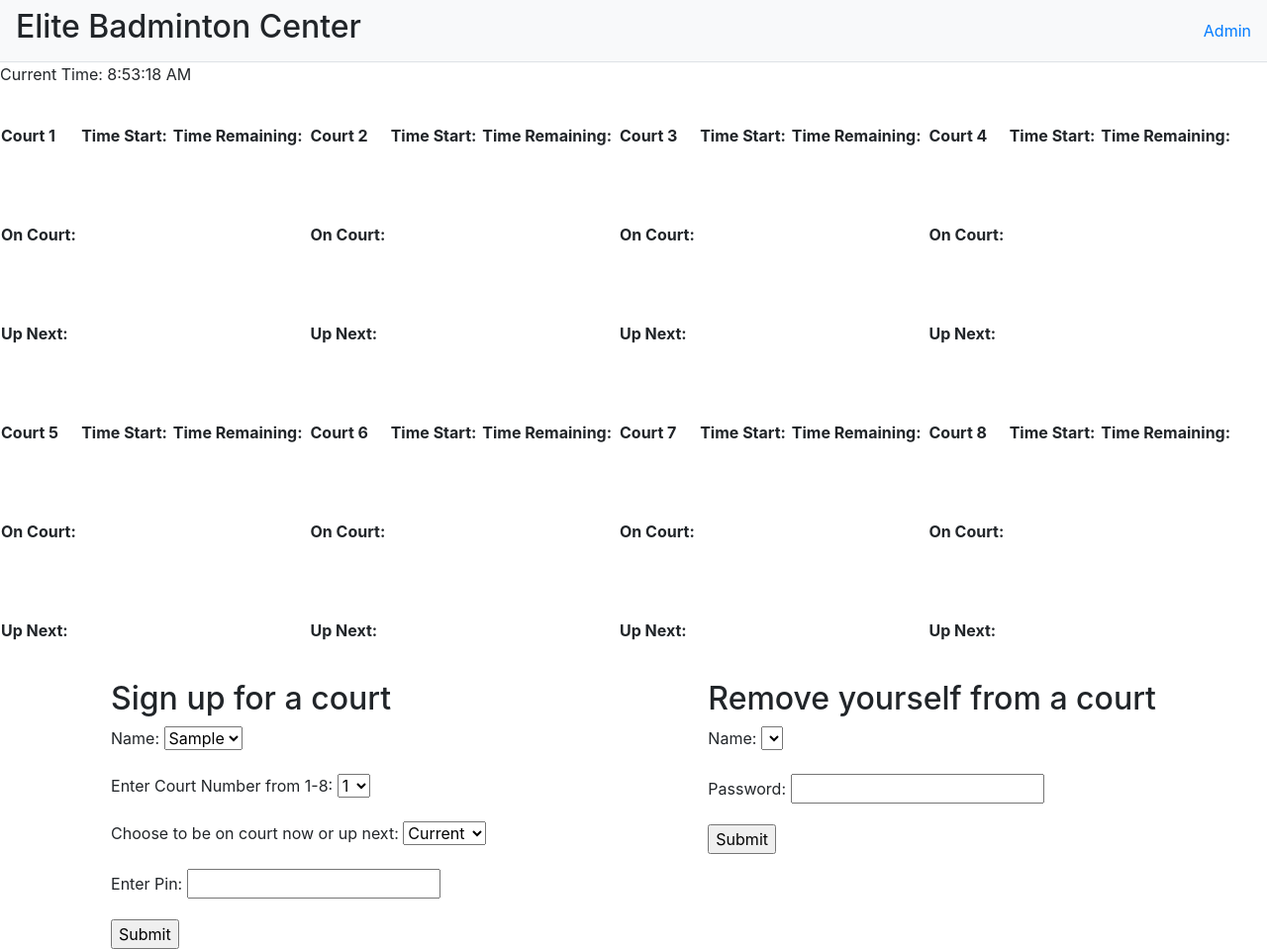
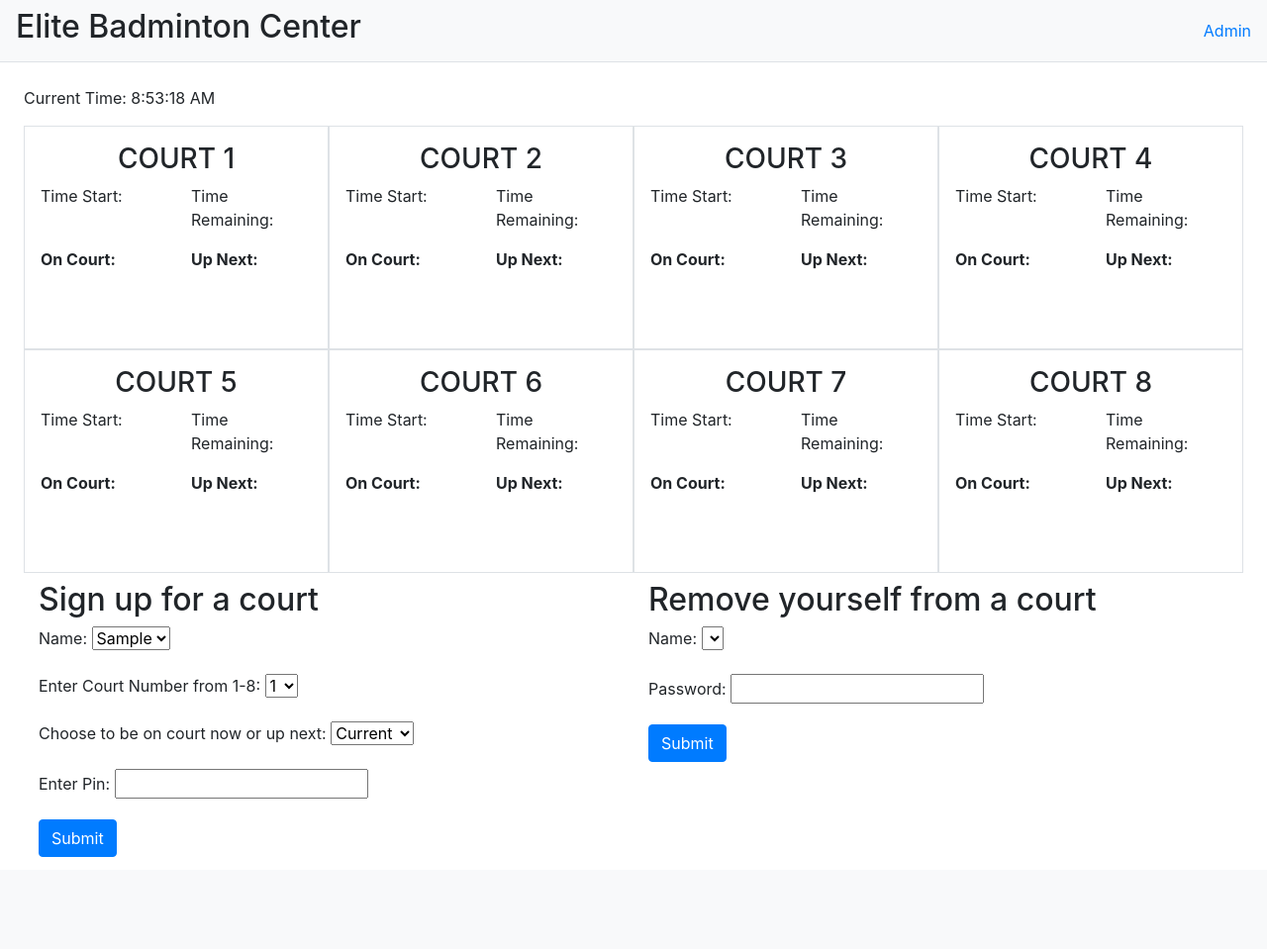
Before and after one commit to twzhuang/courtReg, a Flask app: page / in a window 1280 px wide. Shown: the whole page at 99% size. After the commit the page ends 866 px from the top, so only its background shows below. Run offline with Flask 2, Linux system fonts and the light colour scheme; tables that the repository leaves empty or names only in its code hold one stand-in row (values such as "Sample post"); lists and menus that the app fills with data are empty; some libraries are stand-ins or nearby versions.

Commit message:
Fixed timer functionality and reformatted courts

```diff
--- a/server.py
+++ b/server.py
@@ -2,21 +2,21 @@ from flask import Flask, render_template, redirect, request, session, flash
 from mysqlconnection import connectToMySQL
 from helper import (court_is_full, generate_court, remove_user_from_db, calculate_end_time,)
 import sys
-# from flask_bcrypt import Bcrypt
-import re
 from datetime import datetime
+import logging
 
 app = Flask(__name__)
-# bcrypt = Bcrypt(app)
+
 
 app.secret_key = "I am a secret key"
 
 db = "ebc_db"
 
-ONE_PLAYER_TIME = 1
+ONE_PLAYER_TIME = 10
 TWO_PLAYER_TIME = 15
 THREE_PLAYER_TIME = 20
 FOUR_PLAYER_TIME = 25
+
 
 '''
 To Do That I can remember:
@@ -42,30 +42,19 @@ says what court they are currently on but am too lazy currently
 """
 
 num_courts = 8
+# Dictionary to store all courts and each court is a list of names
 courts_test = {"court{}".format(num): generate_court() for num in range(1, num_courts+1)}
-# print("========== DYNAMICALLY GENERATE COURTS: ========= {}".format(courts_test), file=sys.stderr)
 
-# Dictionary to store all courts and each court is a list of names
-courts = {
-    "court1": [],
-    "court2": [],
-    "court3": [],
-    "court4": [],
-    "court5": [],
-    "court6": [],
-    "court7": [],
-    "court8": [],
-}
 
 # This chunk resets all players to not on a court when program starts.
 mysql = connectToMySQL(db)
 query = "update ebc_db.users set onCourt=0"
 mysql.query_db(query)
 
-print('======== COURTS ON STARTUP ========= {}'.format(courts), file=sys.stderr)
 
 @app.route("/")
 def main():
+    print("====================== SESSION LINE 57 ====================: {}".format(session), file=sys.stderr)
     names_of_users = []  # list of users not on a court
     users_to_remove = []  # list of users on a court
 
@@ -76,18 +65,17 @@ def main():
     mysql = connectToMySQL(db)  # this is to create list of people on a court
     query = "Select first_name FROM ebc_db.users where onCourt = 1;"
     users_on_court = mysql.query_db(query)
-    print("========= USERS CURRENTLY ON A COURT FROM INDEX =========== {}".format(users_on_court), file=sys.stderr)
 
     for user in users:  # makes list of people not on court
         names_of_users.append(user['first_name'])
 
     for person in users_on_court:  # makes list of people that can removed
         users_to_remove.append(person['first_name'])
-    # print("========== COURTS: ========== {}".format(courts_test), file=sys.stderr)
-    return render_template('index.html', onCourtUsers=users_to_remove, names_of_users=names_of_users, courts=courts, courts_test=courts_test)
+    return render_template('index.html', onCourtUsers=users_to_remove, names_of_users=names_of_users, courts_test=courts_test)
+
 
 @app.route("/clearUserTable")
-def clearUserTable():
+def clear_user_table():
     if not 'loggedin' in session:
         session['loggedin'] = False
         return redirect('/loginpage')
@@ -98,12 +86,13 @@ def clearUserTable():
     courts_test = {"court{}".format(num): generate_court() for num in range(1, num_courts+1)}
     return redirect("/admin")
 
+
 @app.route("/admin")
 def admin():
-    print("***************************")
-    print(courts_test, file=sys.stderr)
+    print("====================== SESSION ====================: {}".format(session), file=sys.stderr)
     # add admin login check
     if not 'loggedin' in session:
+        print("================INSIDE IF STATEMENT=============", file=sys.stderr)
         session['loggedin'] = False
         return redirect('/loginpage')
     else:
@@ -117,14 +106,13 @@ def admin():
         mysql = connectToMySQL(db)  # this is to create list of people on a court
         query = "Select first_name FROM ebc_db.users where onCourt = 1;"
         users_on_court = mysql.query_db(query)
-        print("========= USERS CURRENTLY ON A COURT FROM INDEX =========== {}".format(users_on_court), file=sys.stderr)
 
         for user in users:  # makes list of people not on court
             names_of_users.append(user['first_name'])
 
         for person in users_on_court:  # makes list of people that can removed
             users_to_remove.append(person['first_name'])
-        return render_template('admin.html', onCourtUsers=users_to_remove, names_of_users=names_of_users, courts=courts, courts_test=courts_test)
+        return render_template('admin.html', onCourtUsers=users_to_remove, names_of_users=names_of_users, courts_test=courts_test)
 
 
 @app.route("/loginpage")
@@ -137,11 +125,11 @@ def login():
     mysql = connectToMySQL(db)
     query = "SELECT * FROM admins WHERE username = %(username)s;"
     data = {'username': request.form['username']}
-    existingUser = mysql.query_db(query, data)
-    print(existingUser)
-    if len(existingUser) > 0:
+    existing_user = mysql.query_db(query, data)
+
+    if len(existing_user) > 0:
         # check if password entered matches password in database
-        if existingUser[0]['password']==request.form['password']:
+        if existing_user[0]['password'] == request.form['password']:
             print(session)
             print("password found")
             session['loggedin'] = True
@@ -186,10 +174,6 @@ def remove_user_from_court():
                 if name_selected in court_info['players']:
                     court_info['players'].remove(name_selected)
                     remove_user_from_db(db, name_selected)
-                    # mysql = connectToMySQL(db)
-                    # query = "update ebc_db.users set onCourt=0 where first_name = " + "'" + name_selected + "'" + ";"
-                    # mysql.query_db(query)
-                    print('======== COURTS AFTER REMOVING USER ========= {}'.format(courts), file=sys.stderr)
 
     return redirect("/")
 
@@ -229,9 +213,11 @@ def add_user_to_court():
     current_or_next = request.form['current_or_next']
     selected_court_info = courts_test[court_entered]
     current_court = selected_court_info["current"]
+
     mysql = connectToMySQL(db)
     query = "SELECT * FROM ebc_db.users where first_name = " + "'" + name_selected + "'" + ";"
     user = mysql.query_db(query)
+    print("USER {}".format(user), file=sys.stderr)
 
     if pin_entered < 1:
         flash("This field is required", "userPinAdd")
@@ -254,10 +240,12 @@ def add_user_to_court():
                 flash("This court is currently full. Please choose to be next on the court or choose another court.")
                 is_valid = False
             else:
+                start_time = datetime.now()
                 # if court is empty and court selection is current, add a start time and end time
-                if current_or_next == 'current' and not current_court['players']:
-                    start_time = datetime.now()
-                    current_court['start_time'] = start_time.strftime("%H:%M:%S")
+                if current_or_next == 'current':
+                    if not current_court['players']:
+                        current_court['start_time'] = start_time.strftime("%I:%M %p").lstrip("0")
+
                     # Calculate end time for court depending on number of players
                     current_court['end_time'] = calculate_end_time(
                         len(current_court["players"]) + 1,
@@ -268,14 +256,12 @@ def add_user_to_court():
                         FOUR_PLAYER_TIME
                     )
 
-                    print("SELECTED COURT INFO: {}".format(selected_court_info), file=sys.stderr)
                 # Add player to court
                 selected_court_info[current_or_next]['players'].append(name_selected)
 
                 mysql = connectToMySQL(db)
                 query = "update ebc_db.users set onCourt=1 where first_name = " + "'" + name_selected + "'" + ";"
                 mysql.query_db(query)
-                print('======== COURTS AFTER ADDING USER ========= {}'.format(courts), file=sys.stderr)
     if not is_valid:
         return redirect("/")
 
@@ -342,7 +328,6 @@ def update_court():
     data = request.get_json()
     court_num = data["court_number"]
     court_info = courts_test["court" + str(court_num)]
-    print("POST REQUEST JSON: {}".format(data), file=sys.stderr)
 
     # Remove players from the court in db
     for player in court_info["current"]["players"]:
@@ -359,7 +344,7 @@ def update_court():
     # Set start time and end time for new players on court
     if court_info["current"]["players"]:
         start_time = datetime.now()
-        court_info["current"]["start_time"] = start_time.strftime("%H:%M:%S")
+        court_info["current"]["start_time"] = start_time.strftime("%I:%M %p").lstrip("0")
         court_info["current"]["end_time"] = calculate_end_time(
             len(court_info["current"]["players"]),
             start_time,
@@ -370,11 +355,5 @@ def update_court():
         )
     return redirect("/")
 
-
-# @app.route("/userRegister", methods=["POST"])
-# def register():
-#    is_valid = True
-#    iflen(request.form[''])
-
 if __name__ == '__main__':
     app.run(debug=True)
--- a/static/script.js
+++ b/static/script.js
@@ -35,7 +35,6 @@
         updateClock( clockElement );
     }, 1000);
 
-    var start_time_arr = document.getElementsByClassName( "start_time" );
     var end_time_arr = document.getElementsByClassName("end_time");
     var court_timer = document.getElementsByClassName( "timer" );
 
--- a/templates/index.html
+++ b/templates/index.html
@@ -14,49 +14,59 @@
     </style>
     <link rel="stylesheet" href="https://stackpath.bootstrapcdn.com/bootstrap/4.3.1/css/bootstrap.min.css" integrity="sha384-ggOyR0iXCbMQv3Xipma34MD+dH/1fQ784/j6cY/iJTQUOhcWr7x9JvoRxT2MZw1T" crossorigin="anonymous">
 </head>
-<body>
+<body style="height: 100vh">
     <nav class="navbar navbar-light bg-light justify-content-between border-bottom">
         <h2 class="">Elite Badminton Center</h2>
         <div class="d-inline">
             <a href="/admin">Admin</a>
         </div>
     </nav>
-    <header>Current Time: <span id="clock"></span></header>
-    <div class="container-fluid row">
+    <div class="p-4 h-100">
+        <header>
+            <p>Current Time: <span id="clock"></span></p>
+        </header>
+        <div class="container-fluid h-100">
+            <div class="row" style="height: 30%">
                 {% for i in range(1, courts_test|length + 1) %}
-        <table class="tablewidth tableheight">
-            {%if i==5 %}
-            <div class="w-100"></div>
-            {% endif %}
-            <tr>
-                <th>Court {{i}}</th>
+                    <div class="col border p-3">
+                        <h3 class="text-center px-2">COURT {{i}}</h3>
+                        <div>
+                            <div class="row">
                                 <span hidden class="end_time" id="end_time_{{i}}">{{ courts_test[ 'court' ~ i ]['current']['end_time'] }}</span>
-                <th>Time Start: <span class="start_time" id="start_time_{{i}}">{{ courts_test[ 'court' ~ i ]['current']['start_time'] }}</span></th>
-                <th>Time Remaining: <span id="time_remaining_{{i}}" value="{{ courts_test[ 'court' ~ i ]['current']['end_time'] }}"></span></th>
-            </tr>
-            <tr>
-
-            </tr>
-            <tbody>
-                <tr><th>On Court:</th></tr>
+                                <p class="col">Time Start: <span class="start_time font-weight-bold" id="start_time_{{i}}">{{ courts_test[ 'court' ~ i ]['current']['start_time'] }}</span></p>
+                                <p class="col">Time Remaining: <span class=" font-weight-bold" id="time_remaining_{{i}}" value="{{ courts_test[ 'court' ~ i ]['current']['end_time'] }}"></span></p>
+                            </div>
+                            <div class="row">
+                                <div class="col">
+                                <p class="font-weight-bold">On Court:</p>
+                                <ul class="pl-3">
                                 {% for current_next, court_info in courts_test[ 'court' ~ i ].items() %}
                                     {% if current_next == 'next' %}
-                    <tr><th>Up Next: </th></tr>
-
+                                            </ul>
+                                        </div>
+                                        <div class="col">
+                                        <p class="font-weight-bold">Up Next:</p>
+                                        <ul class="pl-3">
                                     {% endif %}
                                     {% for player in court_info['players'] %}
-                    <tr><td>{{ player }}</td></tr>
+                                        <li>{{ player }}</li>
                                     {% endfor %}
+                                    </ul>
                                 {% endfor %}
-            </tbody>
-
-        </table>
+                                </div>
+                            </div>
+                        </div>
+                    </div>
+                    {% if i == (courts_test|length)//2 %}
+                        </div>
+                        <div class="row" style="height: 30%">
+                    {% endif %}
                 {% endfor %}
                 </div>
 
 
-    <div style="display:flex; justify-content:space-around">
-        <form action="/addUserToCourt" method="post" style="display:inline-block">
+            <div class="row pt-2" style="height: 30%">
+                <form class="col" action="/addUserToCourt" method="post" style="display:inline-block">
                     <h2>Sign up for a court</h2>
                     <p>
                         <label for="personNameAdd">Name:</label>
@@ -90,10 +100,10 @@
                         <label for="userPinAdd">Enter Pin:</label>
                         <input type="password" id="userPinAdd" name="userPinAdd" required>
                     </p>
-            <input type="submit">
+                    <input type="submit" class="btn btn-primary">
                 </form>
 
-        <form action="/removeUserFromCourt" method="post"  style="display:inline-block; vertical-align:top">
+                <form class="col" action="/removeUserFromCourt" method="post">
                     <h2>Remove yourself from a court</h2>
                     <p>
                         <label for="personNameRemove">Name:</label>
@@ -107,9 +117,11 @@
                         <label for="userPinRemove">Password:</label>
                         <input type="password" id="userPinRemove" name="userPinRemove">
                     </p>
-            <input type="submit">
+                    <input type="submit" class="btn btn-primary">
                 </form>
             </div>
+        </div>
+
     <!--Not sure if the two forms need unique id for names and passwords-->
     <script src="{{ url_for('static', filename='script.js') }}"></script>
 </body>
```
Also changed, not shown: templates/admin.html (+40 -30 lines). Lines whose indentation alone changed are shown as unchanged.
